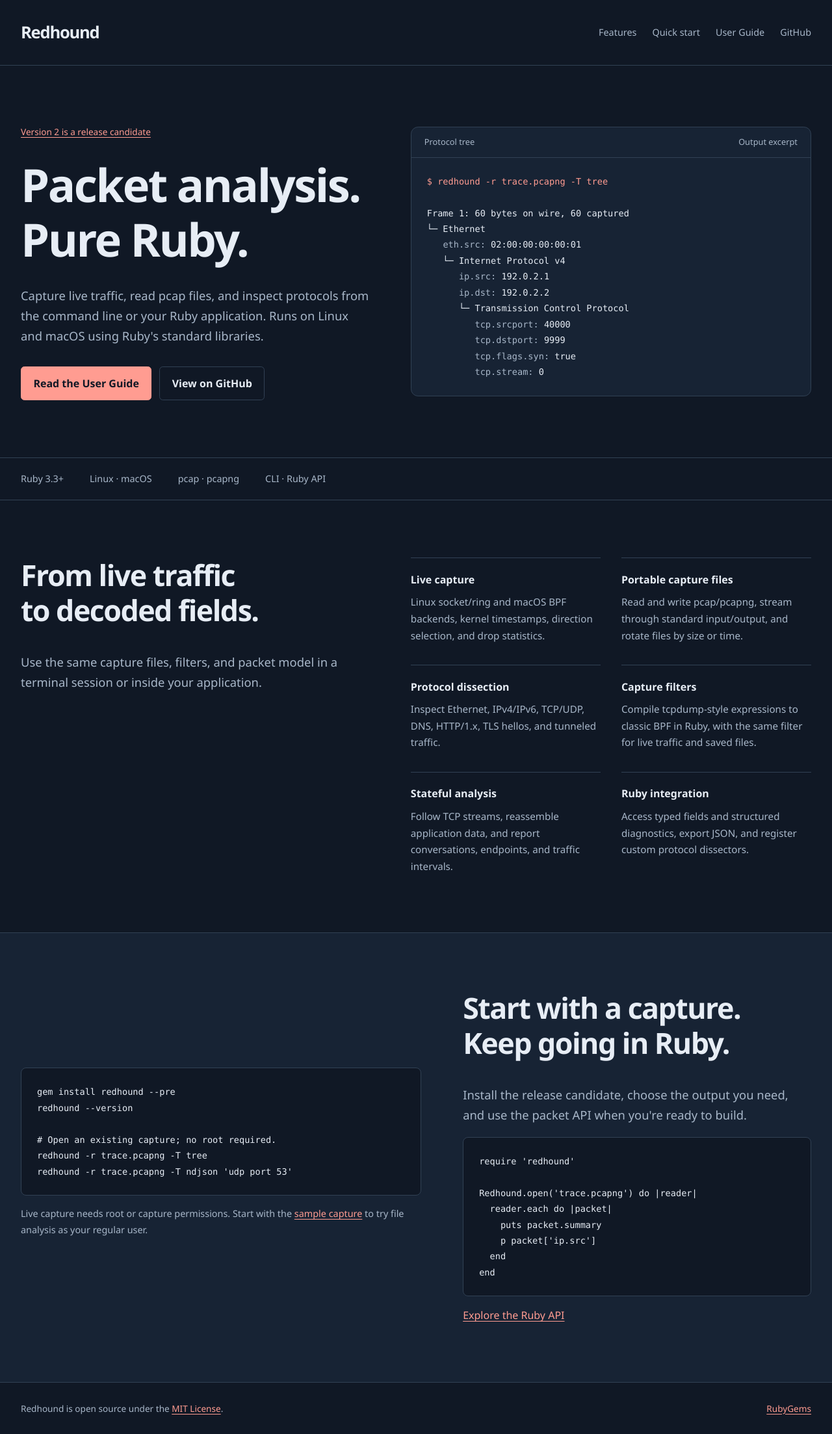
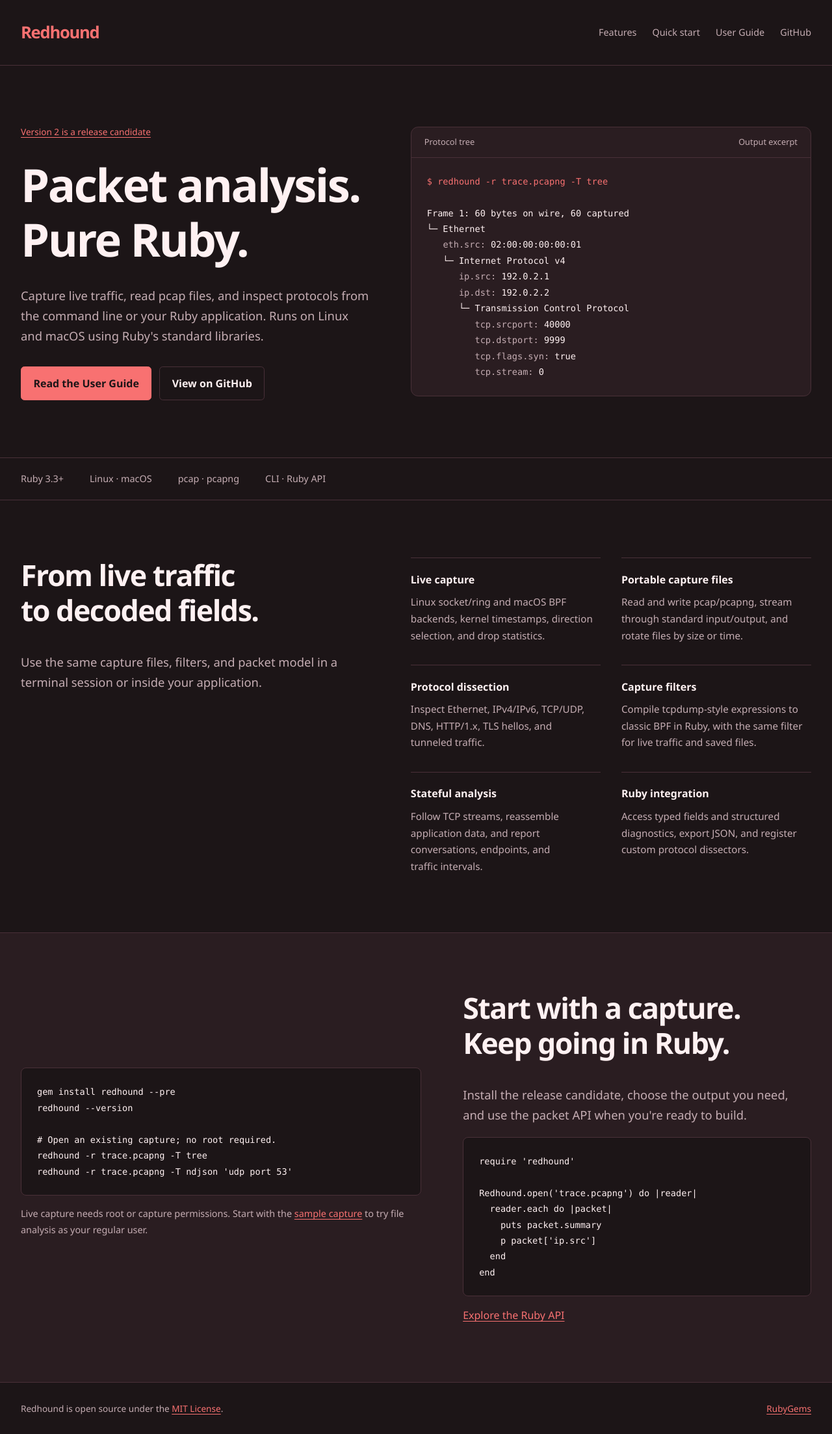
Before and after one commit to ydah/redhound, a Jekyll site: the page built from docs/index.html, in a window 1280 px wide. Shown: the whole page at 65% size. Built offline with Jekyll 4.4.1, drawn with Linux system fonts in a browser that asks for light colours.

Commit message:
Use red accents across the website and user guide

```diff
--- a/docs/_layouts/default.html
+++ b/docs/_layouts/default.html
@@ -4,7 +4,7 @@
   <meta charset="utf-8">
   <meta name="viewport" content="width=device-width, initial-scale=1">
   <meta name="description" content="{{ page.description | default: site.description | escape }}">
-  <meta name="theme-color" content="#101825">
+  <meta name="theme-color" content="#1c1517">
   <meta property="og:title" content="{{ page.title | escape }} · {{ site.title }}">
   <meta property="og:description" content="{{ page.description | default: site.description | escape }}">
   <meta property="og:type" content="website">
--- a/docs/assets/site.css
+++ b/docs/assets/site.css
@@ -1,11 +1,13 @@
 :root {
   color-scheme: dark;
-  --background: #101825;
-  --surface: #172334;
-  --text: #e7edf5;
-  --muted: #a8b7c9;
-  --accent: #ff9c91;
-  --border: #314154;
+  --background: #1c1517;
+  --surface: #2a1d21;
+  --text: #fff1f2;
+  --muted: #c5adb3;
+  --accent: #f87171;
+  --accent-hover: #fca5a5;
+  --accent-soft: #351e24;
+  --border: #493038;
   font: 16px/1.7 'Avenir Next', 'Segoe UI', sans-serif;
   color: var(--text);
   background: var(--background);
@@ -13,11 +15,13 @@
 * { box-sizing: border-box; }
 body { margin: 0; }
 a { color: var(--accent); text-underline-offset: .2em; }
-a:hover { color: var(--text); }
+a:hover { color: var(--accent-hover); }
 :focus-visible { outline: 2px solid var(--accent); outline-offset: 5px; }
 [hidden] { display: none !important; }
 h1, h2, h3, p, pre { margin-top: 0; }
-h1, h2, h3 { line-height: 1.2; letter-spacing: -.035em; }
+h1, h2, h3 { line-height: 1.2; letter-spacing: -.035em; text-wrap: balance; }
+p, dd { text-wrap: pretty; }
+.terminal, .prose table { font-variant-numeric: tabular-nums; }
 code, pre { font-family: 'SFMono-Regular', Consolas, 'Liberation Mono', monospace; }
 pre { max-width: 100%; overflow-x: auto; font-size: .85rem; line-height: 1.8; }
 code { font-size: .88em; }
@@ -25,8 +29,8 @@ pre code { font-size: inherit; }
 button, summary { font: inherit; }
 .skip-link {
   position: fixed;
-  top: .75rem;
-  left: .75rem;
+  top: max(.75rem, env(safe-area-inset-top));
+  left: max(.75rem, env(safe-area-inset-left));
   z-index: 10;
   padding: .5rem 1rem;
   color: var(--background);
@@ -44,7 +48,7 @@ button, summary { font: inherit; }
   gap: 1rem 2rem;
   flex-wrap: wrap;
 }
-.brand { color: var(--text); font-weight: 700; font-size: 1.6rem; letter-spacing: -.05em; }
+.brand { color: var(--accent); font-weight: 700; font-size: 1.6rem; letter-spacing: -.05em; }
 .brand, .site-header nav a, .button { text-decoration: none; }
 .site-header nav { display: flex; flex-wrap: wrap; gap: .5rem 1.5rem; font-size: .9rem; }
 .site-header nav a { color: var(--muted); }
@@ -69,7 +73,7 @@ button, summary { font: inherit; }
 .button { padding: .7rem 1.15rem; border: 1px solid var(--border); border-radius: .35rem; font-weight: 600; color: var(--text); }
 .button.primary { color: var(--background); background: var(--accent); border-color: var(--accent); }
 .button:hover { border-color: var(--accent); }
-.button.primary:hover { background: #ffb6ad; }
+.button.primary:hover { background: var(--accent-hover); }
 .terminal { min-width: 0; background: var(--surface); border: 1px solid var(--border); border-radius: .7rem; overflow: hidden; }
 .terminal-heading { display: flex; justify-content: space-between; gap: 1rem; padding: .75rem 1.25rem; font-size: .8rem; color: var(--muted); border-bottom: 1px solid var(--border); }
 .terminal pre { margin: 0; padding: 1.5rem; }
@@ -102,7 +106,7 @@ button, summary { font: inherit; }
 .nav-group h2, .page-toc h2 { margin-bottom: .75rem; font-size: .85rem; font-weight: 600; letter-spacing: 0; }
 .nav-group a { display: block; padding: .35rem .75rem; margin-left: -.75rem; text-decoration: none; font-size: .9rem; color: var(--muted); border-left: 2px solid transparent; }
 .nav-group a:hover { color: var(--text); }
-.nav-group a[aria-current] { color: var(--accent); border-left-color: var(--accent); background: var(--surface); }
+.nav-group a[aria-current] { color: var(--accent); border-left-color: var(--accent); background: var(--accent-soft); }
 .breadcrumb { font-size: .8rem; color: var(--muted); margin-bottom: 1.5rem; }
 .prose { min-width: 0; max-width: 48rem; }
 .prose h1 { font-size: clamp(2.4rem, 4vw, 3.5rem); font-weight: 600; margin-bottom: 1.75rem; }
@@ -113,7 +117,7 @@ button, summary { font: inherit; }
 .prose strong { color: var(--text); }
 .prose :not(pre) > code { color: var(--text); background: var(--surface); border-radius: .2rem; padding: .15rem .3rem; overflow-wrap: anywhere; }
 .prose pre { padding: 1.25rem; margin: 1.5rem 0; border: 1px solid var(--border); border-radius: .4rem; background: var(--surface); }
-.prose blockquote { margin: 1.5rem 0; border-left: 3px solid var(--accent); padding: .25rem 1.25rem; background: var(--surface); }
+.prose blockquote { margin: 1.5rem 0; border-left: 3px solid var(--accent); padding: .25rem 1.25rem; background: var(--accent-soft); }
 .prose blockquote p:last-child { margin-bottom: 0; }
 .prose ul, .prose ol { padding-left: 1.5rem; }
 .prose li { margin-bottom: .4rem; }
@@ -127,10 +131,10 @@ button, summary { font: inherit; }
 .page-toc a { color: var(--muted); text-decoration: none; }
 .page-toc a:hover { color: var(--accent); }
 .doc-footer { display: flex; flex-wrap: wrap; gap: 1rem; justify-content: space-between; border-top: 1px solid var(--border); padding-block: 2rem; margin-top: 3rem; font-size: .8rem; }
-.highlight .k, .highlight .kd, .highlight .kn, .highlight .o { color: #ffad9f; }
-.highlight .s, .highlight .s1, .highlight .s2, .highlight .sr { color: #a9d9bd; }
+.highlight .k, .highlight .kd, .highlight .kn, .highlight .o { color: var(--accent); }
+.highlight .s, .highlight .s1, .highlight .s2, .highlight .sr { color: var(--accent-hover); }
 .highlight .c, .highlight .c1 { color: var(--muted); }
-.highlight .mi, .highlight .mf, .highlight .ss { color: #b8c8ff; }
+.highlight .mi, .highlight .mf, .highlight .ss { color: var(--text); }
 @media (max-width: 75rem) {
   .docs-shell { grid-template-columns: 12rem minmax(0, 1fr); gap: 2rem; }
   .page-toc { display: none; }
```
